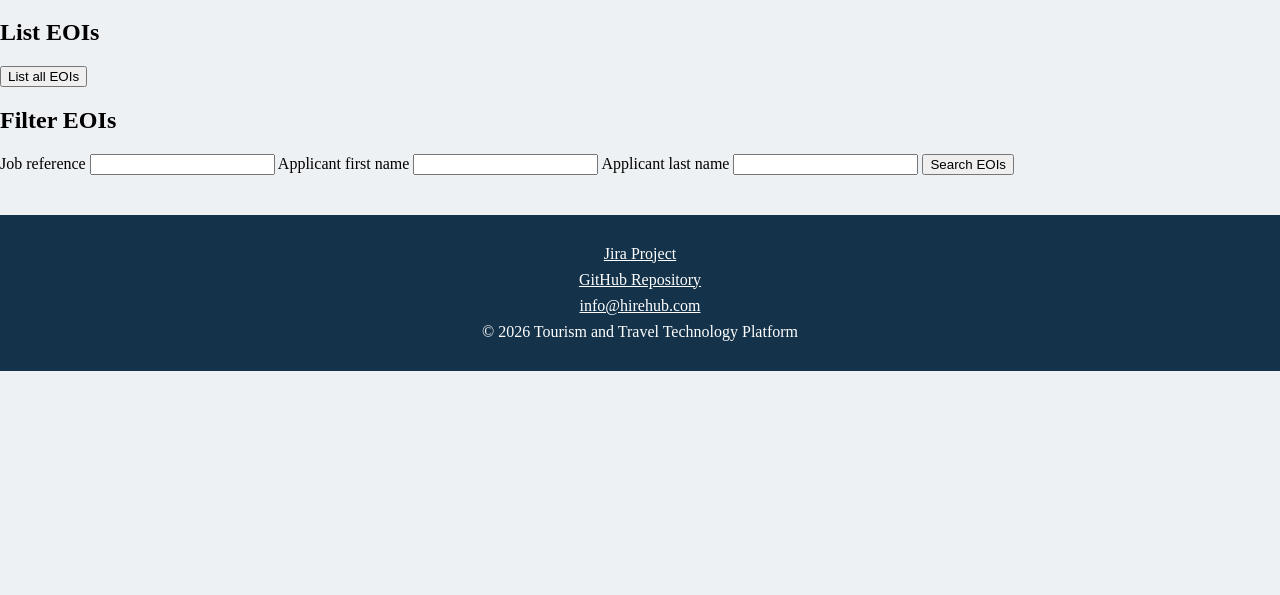
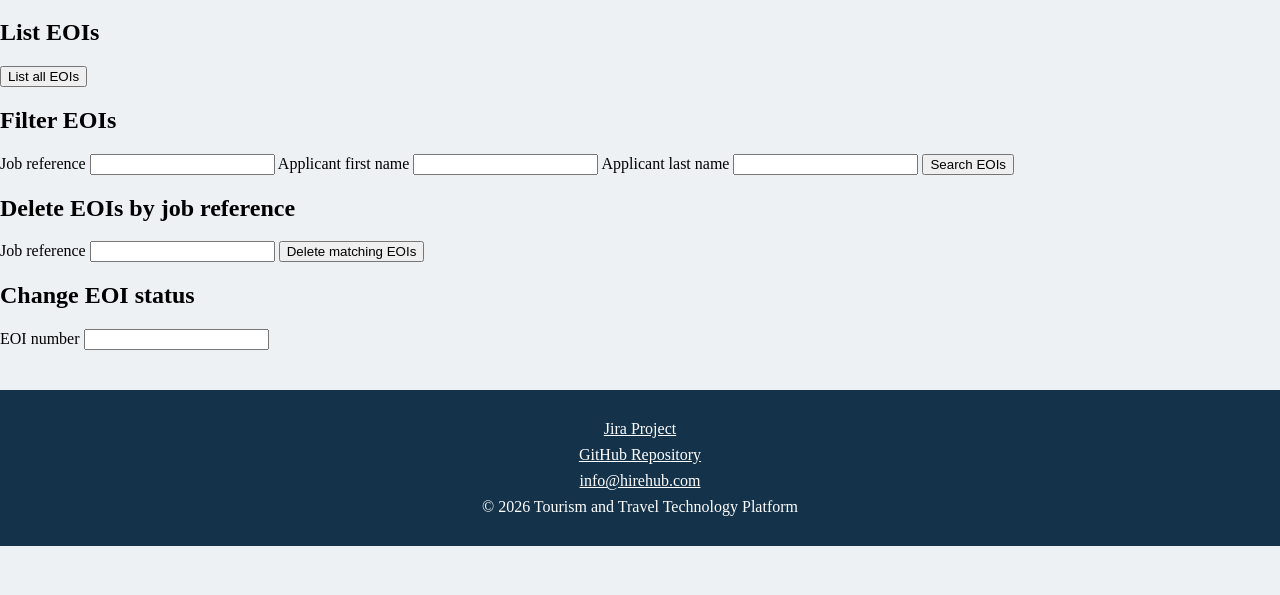
Before and after one commit to Priyankha-Sakthivel/Applied-Web-Project-Part-2, a PHP site: page /manage.php in a window 1280 px wide. Shown: the part 205-800 px from the top of the page. Run offline with PHP 8.4, Linux system fonts and the light colour scheme.

Commit message:
created/ added, manage expression of interest, filter EOIs, will need to create EOIs

```diff
--- a/manage.php
+++ b/manage.php
@@ -33,6 +33,22 @@ include 'header.inc';
         </form>
     </section>
 
+    <section>
+        <h2>Delete EOIs by job reference</h2>
+ <!-- 𝗧𝗢𝗗𝗢: Implement deletion securely and request confirmation before deleting. -->
+        <form method="post">
+            <label for="deleteJobRef">Job reference</label>
+            <input id="deleteJobRef" name="jobRef">
+            <button type="submit" name="action" value="delete-by-job-ref">Delete matching EOIs</button>
+        </form>
+    </section>
+
+    <section>
+        <h2>Change EOI status</h2>
+        <!-- 𝗧𝗢𝗗𝗢: Implement status updates using a prepared statement and validate allowed values. -->
+        <form method="post">
+            <label for="eoiNumber">EOI number</label>
+            <input id="eoiNumber" name="eoiNumber" type="number">
 
 
 
```
